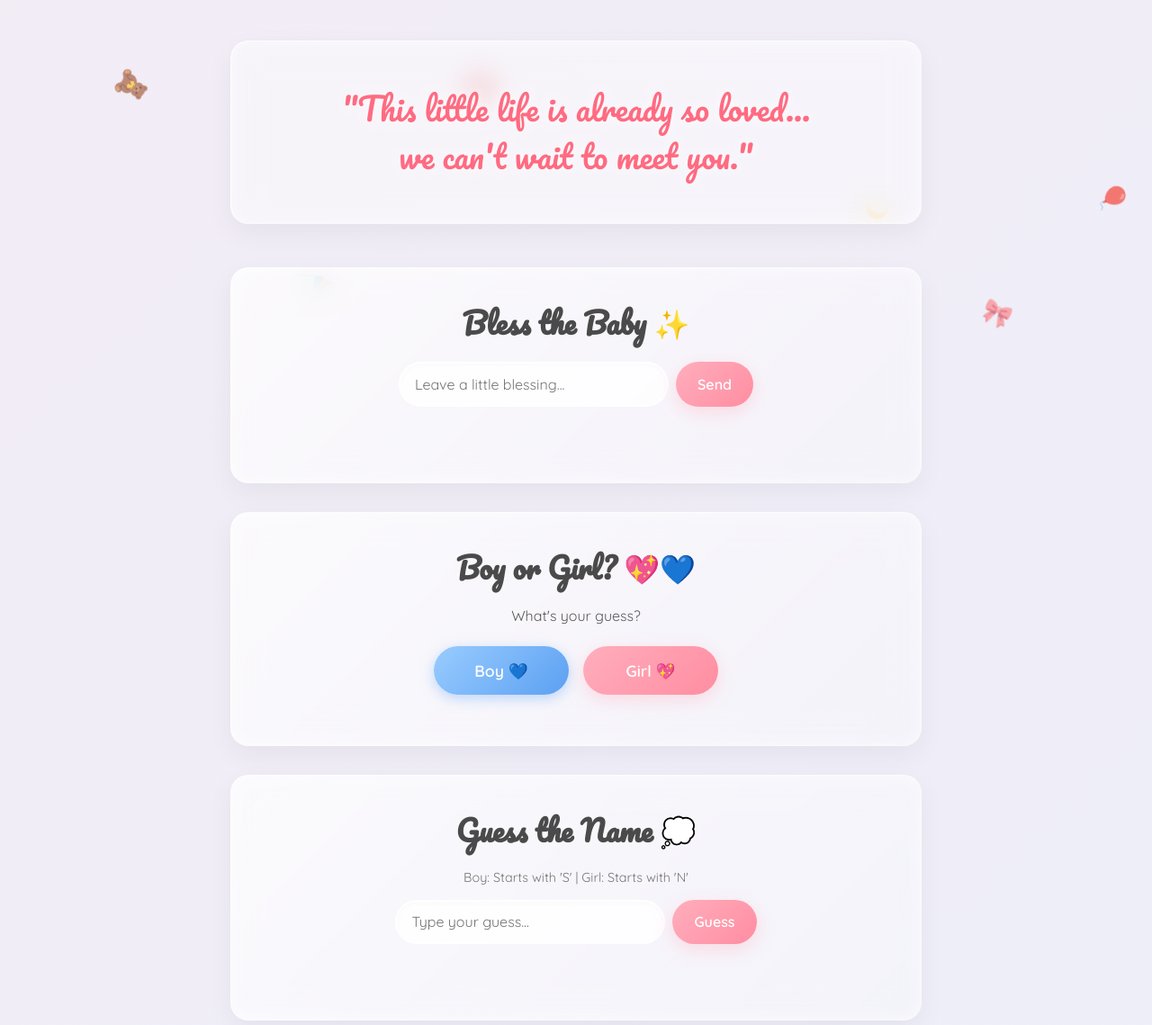
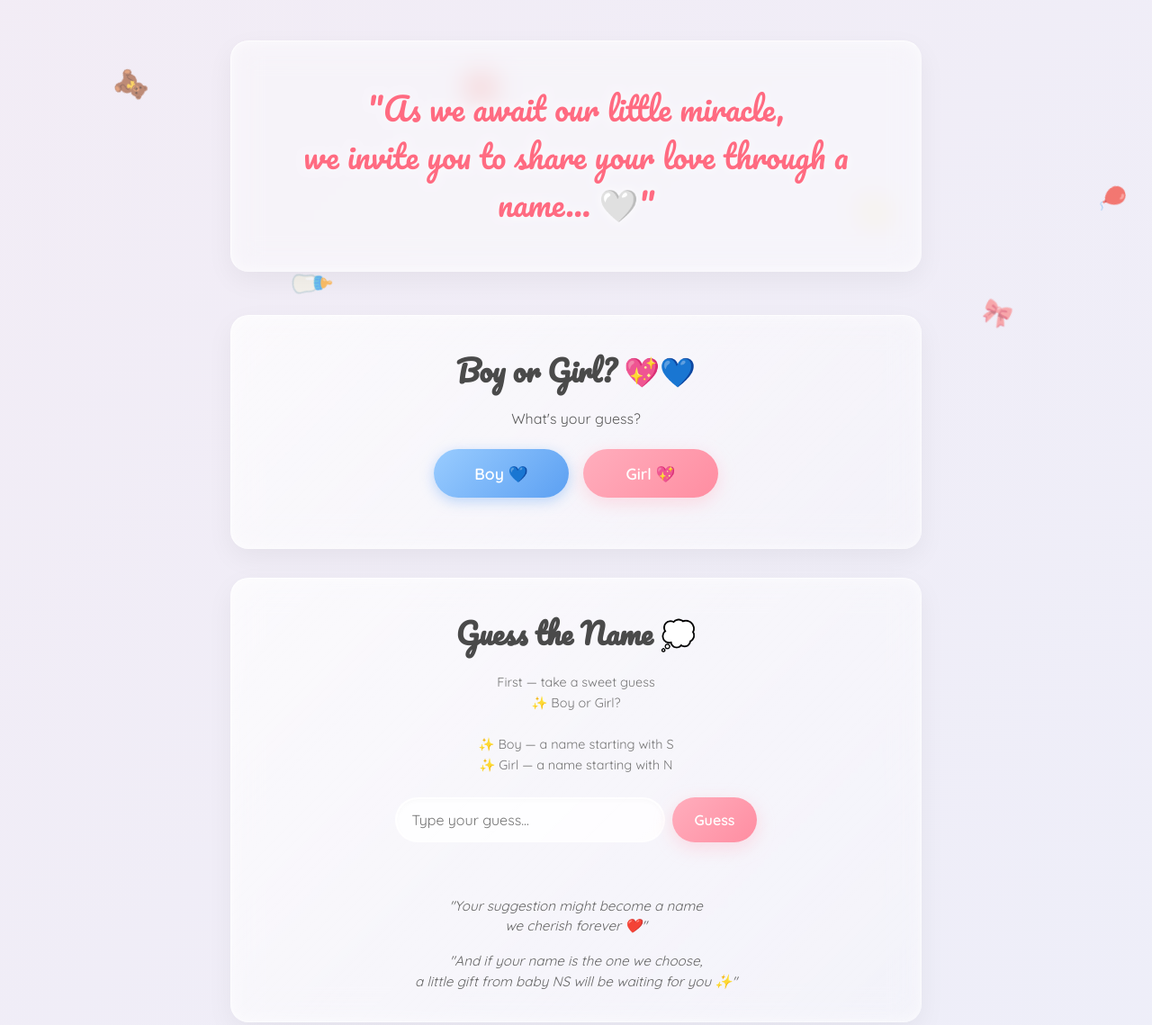
Before and after one commit to SelvaDev-17/SN-baby-shower, a plain HTML site: page index.html in a window 1280 px wide. Shown: the part 484-1623 px from the top of the page at 90% size. Drawn offline with Linux system fonts and the light colour scheme.

Commit message:
Re-apply removed sections and footer updates

```diff
--- a/index.html
+++ b/index.html
@@ -1,12 +1,15 @@
 <!DOCTYPE html>
 <html lang="en">
+
 <head>
     <meta charset="UTF-8">
     <meta name="viewport" content="width=device-width, initial-scale=1.0">
     <title>Baby Shower | Naresh & Swarna</title>
-    <link href="https://fonts.googleapis.com/css2?family=Pacifico&family=Quicksand:wght@400;600;700&display=swap" rel="stylesheet">
+    <link href="https://fonts.googleapis.com/css2?family=Pacifico&family=Quicksand:wght@400;600;700&display=swap"
+        rel="stylesheet">
     <link rel="stylesheet" href="style.css">
 </head>
+
 <body>
     <!-- Top Fixed Music Toggle -->
     <div class="music-toggle" onclick="toggleMusic()">
@@ -32,7 +35,7 @@
         <!-- HEADER SECTION -->
         <header class="hero-section">
             <h2 class="subtitle">Expecting a Miracle</h2>
-            <h1 class="title">Our Little Miracle <br> is on the Way</h1>
+            <h1 class="title">Be a Part of Baby NS’s <br>First Big Decision 💫</h1>
             <div class="parents-box">
                 <p>Naresh <span>&</span> Swarna</p>
             </div>
@@ -42,21 +45,15 @@
         </header>
 
         <!-- MESSAGE FROM PARENTS -->
-        <section id="parents-message" class="glass-card" style="padding: 3rem 2rem; margin-bottom: 1rem; background: rgba(255, 255, 255, 0.4);">
-            <p style="font-family: var(--title-font); font-size: 2.2rem; color: #ff6b81; line-height: 1.5; text-shadow: 0 0 10px rgba(255,255,255,0.8);">
-                "This little life is already so loved... <br> we can't wait to meet you."
+        <section id="parents-message" class="glass-card"
+            style="padding: 3rem 2rem; margin-bottom: 1rem; background: rgba(255, 255, 255, 0.4);">
+            <p
+                style="font-family: var(--title-font); font-size: 2.2rem; color: #ff6b81; line-height: 1.5; text-shadow: 0 0 10px rgba(255,255,255,0.8);">
+                "As we await our little miracle, <br>we invite you to share your love through a name… 🤍"
             </p>
         </section>
 
-        <!-- SECTION 1: BLESS THE BABY -->
-        <section id="blessings" class="glass-card">
-            <h2>Bless the Baby ✨</h2>
-            <div class="input-group">
-                <input type="text" id="blessing-input" placeholder="Leave a little blessing...">
-                <button onclick="addBlessing()">Send</button>
-            </div>
-            <p id="blessing-feedback" class="feedback"></p>
-        </section>
+
 
         <!-- SECTION 2: GENDER GUESS POLL -->
         <section id="gender-poll" class="glass-card">
@@ -79,12 +76,21 @@
         <!-- SECTION 3: GUESS THE NAME -->
         <section id="guess-name" class="glass-card">
             <h2>Guess the Name 💭</h2>
-            <p class="hint">Boy: Starts with 'S' | Girl: Starts with 'N'</p>
+            <p class="hint" style="line-height: 1.6; margin-bottom: 1.5rem;">
+                First — take a sweet guess<br>
+                ✨ Boy or Girl?<br><br>
+                ✨ Boy — a name starting with S<br>
+                ✨ Girl — a name starting with N
+            </p>
             <div class="input-group">
                 <input type="text" id="name-input" placeholder="Type your guess...">
                 <button onclick="guessName()">Guess</button>
             </div>
             <p id="name-feedback" class="feedback"></p>
+            <div class="guess-footer" style="margin-top: 1.5rem; font-style: italic; color: #666; font-size: 0.95rem; line-height: 1.5;">
+                <p>"Your suggestion might become a name<br>we cherish forever ❤️"</p>
+                <p style="margin-top: 1rem;">"And if your name is the one we choose,<br>a little gift from baby NS will be waiting for you ✨"</p>
+            </div>
         </section>
 
         <!-- SECTION 4: THEME DECORATOR -->
@@ -126,4 +132,5 @@
     <script src="https://www.gstatic.com/firebasejs/10.8.1/firebase-firestore-compat.js"></script>
     <script src="script.js"></script>
 </body>
+
 </html>
```
